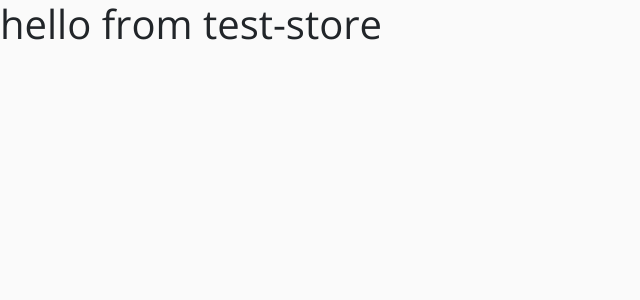
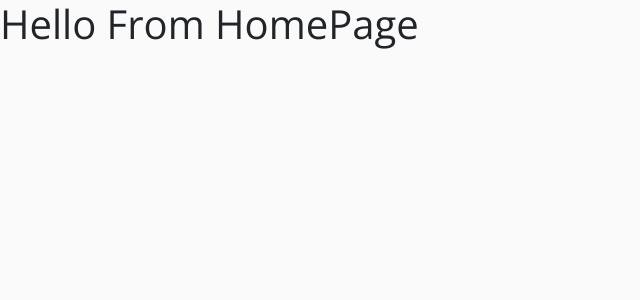
Before and after one commit to johnLeavell/test-store, a React (Create React App) app: page / in a window 1280 px wide. Shown: the top 300 px of the page, without its empty margins (0-640 px from the left). Built offline with nearby package versions, Linux system fonts and the light colour scheme.

Commit message:
imported browser router

```diff
--- a/src/App.js
+++ b/src/App.js
@@ -8,15 +8,23 @@
 import Contact from './pages/ContactPage';
 import SingleProduct from './pages/SingleProductPage';
 import Default from './pages/Default.js';
-
-
+import Cart from './pages/CartPage'
+import { Route, Switch } from 'react-router-dom'
 
 class App extends Component {
   render() {
     return (
-      <h1>
-        hello from test-store
-      </h1>
+      <>
+        <Switch>
+          <Route path="/" exact component={Home} />
+          <Route path="/about" component={About} />
+          <Route path="/contact" component={Contact} />
+          <Route path="/products" exact component={Products} />
+          <Route path="/products/:id" component={SingleProduct} />
+          <Route path="/cart" component={Cart} />
+          <Route path="/default" component={Default} />
+        </Switch>
+      </>
     )
   }
 }
--- a/src/index.js
+++ b/src/index.js
@@ -3,11 +3,12 @@
 // import './index.css';
 import App from './App';
 import * as serviceWorker from './serviceWorker';
+import { BrowserRouter as Router } from 'react-router-dom';
 
 ReactDOM.render(
-  <React.StrictMode>
+  <Router>
     <App />
-  </React.StrictMode>,
+  </Router>,
   document.getElementById('root')
 );
 
```
